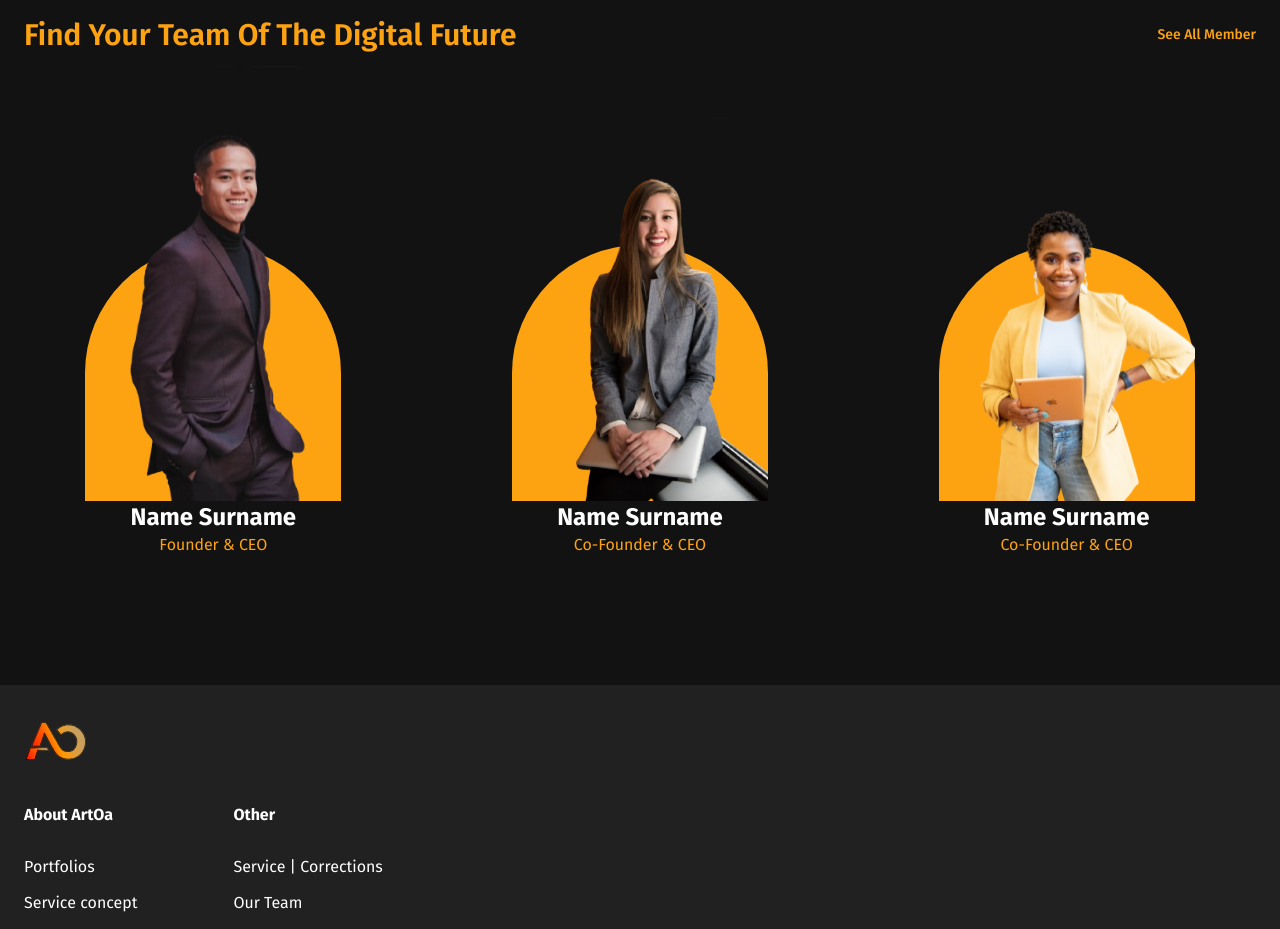
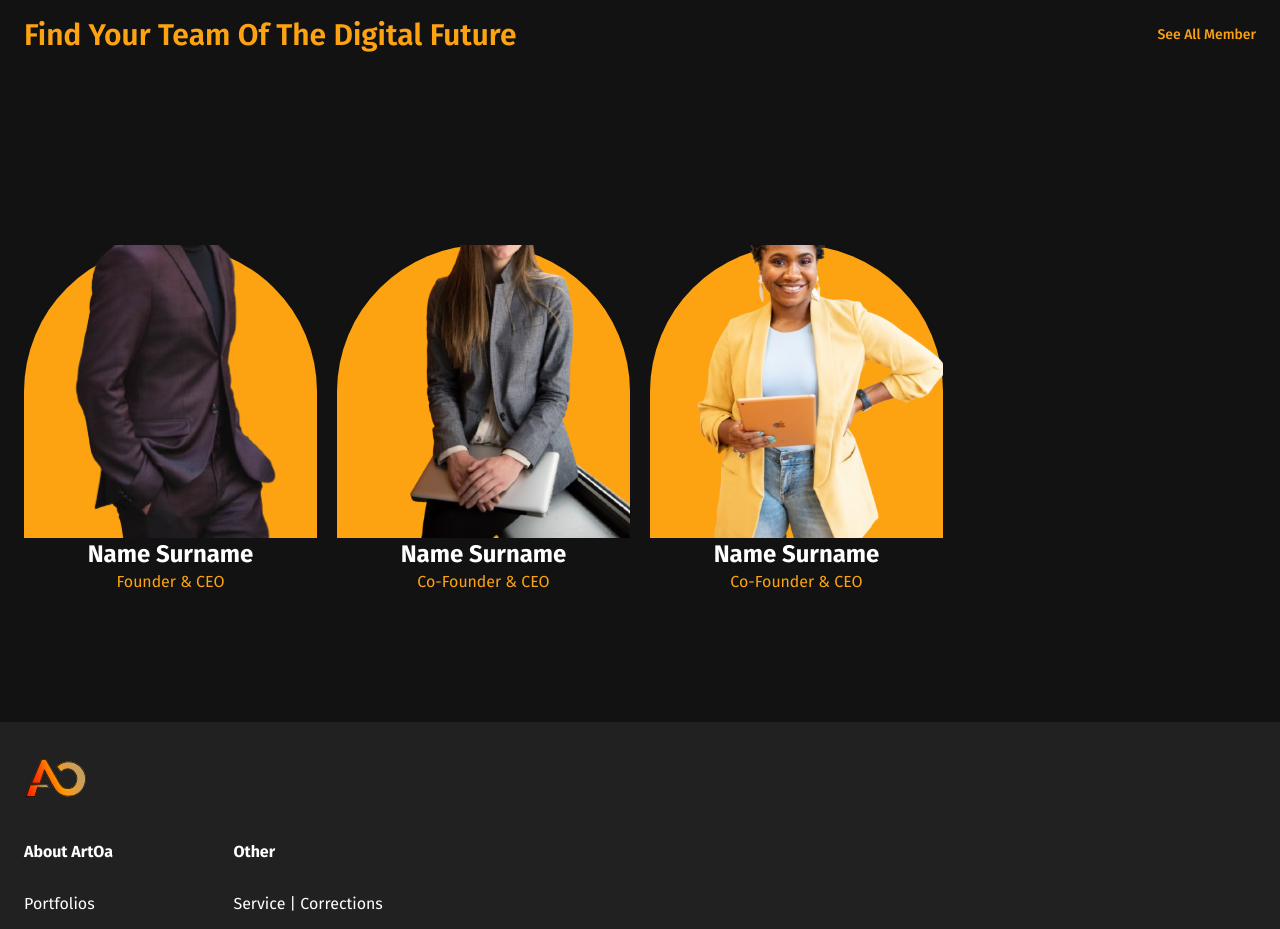
Before and after one commit to chubinaaa/artoa-FE, a Next.js app: page / in a window 1280 px wide. Shown: the part 4400-5329 px from the top of the page. Built offline with nearby package versions, Linux system fonts and the light colour scheme.

Commit message:
Import carousel elements from ./ui and Integrate carousel into team section

```diff
--- a/src/components/homepage/artoa-team-section.tsx
+++ b/src/components/homepage/artoa-team-section.tsx
@@ -2,6 +2,14 @@ import Image from "next/image";
 import Link from "next/link";
 import { teamMembers } from "@/config/team";
 import { Button } from "../ui/button";
+import {
+  Carousel,
+  CarouselContent,
+  CarouselItem,
+  CarouselNext,
+  CarouselPrevious,
+} from "../ui/carousel";
+
 export function ArtoaTeamSection() {
   return (
     <section>
@@ -19,13 +27,18 @@ export function ArtoaTeamSection() {
               <Link href="/members">See All Member</Link>
             </Button>
           </div>
-
+          <Carousel
+            opts={{
+              align: "start",
+            }}
+            className="w-full"
+          >
             <div className="mt-8 flex flex-col gap-12 lg:mt-28 lg:gap-4">
-            <div className="grid grid-cols-1 items-center gap-20 lg:grid-cols-3 lg:gap-12">
+              <CarouselContent className="ml-4 overflow-y-visible md:-ml-5">
                 {teamMembers.map((member, index) => (
-                <div
-                  className="relative flex flex-col items-center"
+                  <CarouselItem
                     key={index}
+                    className="basis-[83%] pl-4 sm:basis-1/2 md:basis-2/5 md:pl-5 lg:basis-1/3 xl:basis-1/4"
                   >
                     <div className="relative grid aspect-square rounded-t-full bg-primary py-32">
                       <Image
@@ -44,9 +57,10 @@ export function ArtoaTeamSection() {
                         {member.role}
                       </p>
                     </div>
-                </div>
+                  </CarouselItem>
                 ))}
-            </div>
+              </CarouselContent>
+
               <div className="flex justify-center">
                 <Button
                   asChild
@@ -57,6 +71,9 @@ export function ArtoaTeamSection() {
                 </Button>
               </div>
             </div>
+            <CarouselPrevious className="hidden md:flex lg:hidden" />
+            <CarouselNext className="hidden md:flex lg:hidden" />
+          </Carousel>
         </div>
       </div>
     </section>
```
Lines whose indentation alone changed are shown as unchanged.
